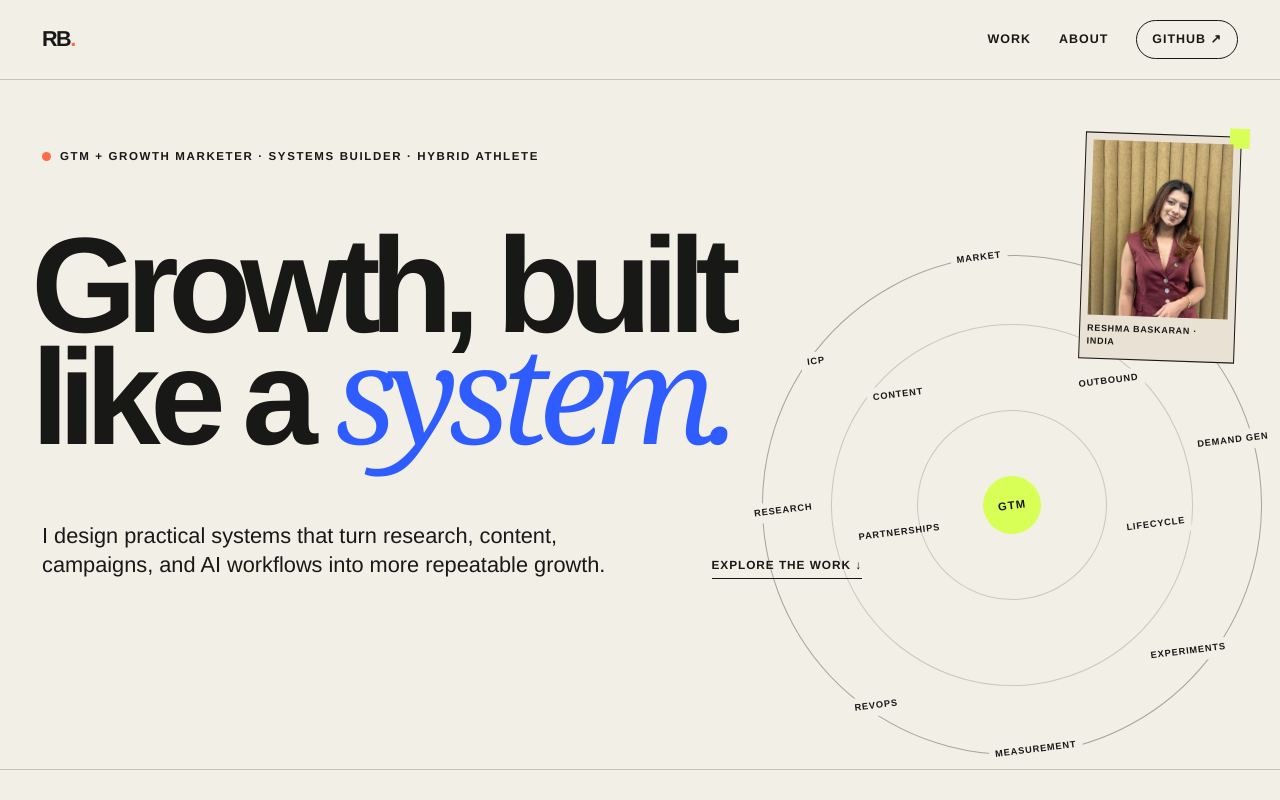
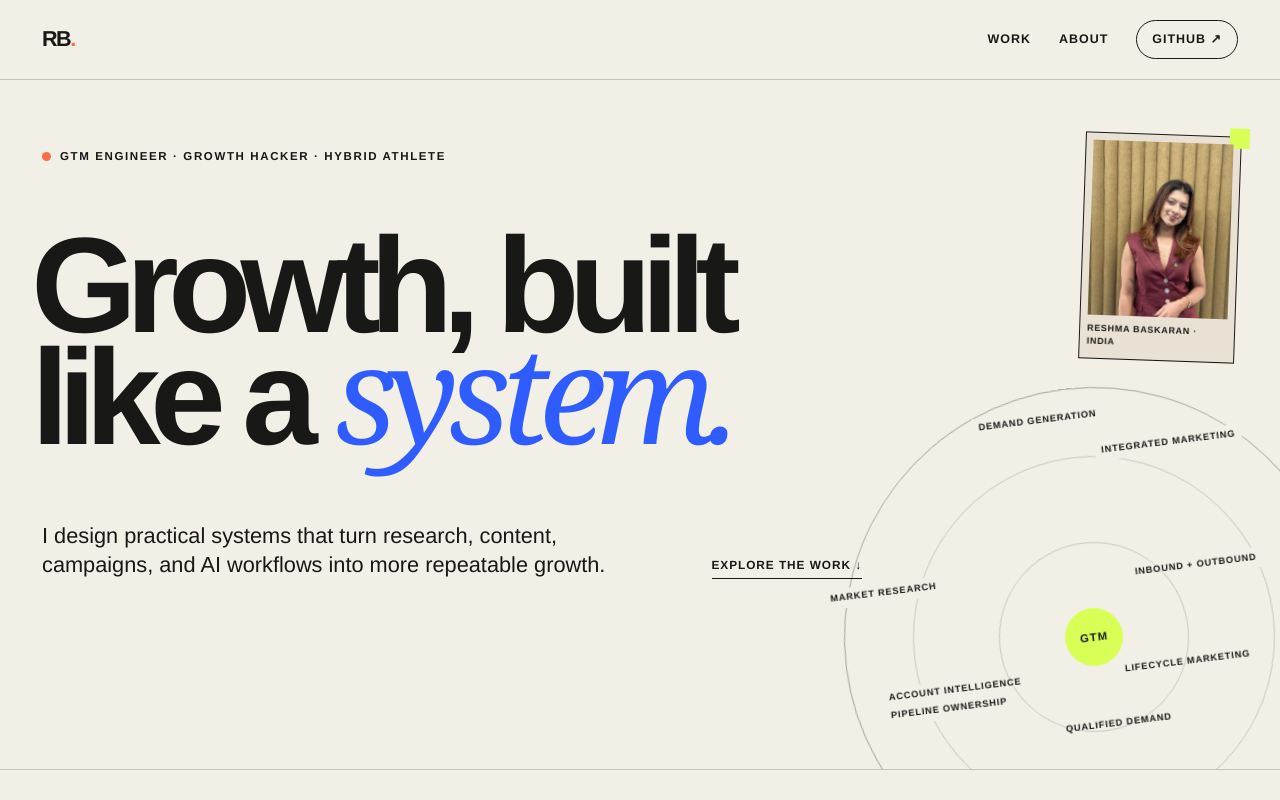
Before and after one commit to reshma-baskaran/reshma.baskaran, a Next.js app: page / in a window 1280 px wide. Shown: the top 800 px of the page. Built offline with nearby package versions, Linux system fonts and the light colour scheme.

Commit message:
Refine GTM orbit and project capabilities

```diff
--- a/app/globals.css
+++ b/app/globals.css
@@ -197,11 +197,12 @@ a {
 .hero-orbit {
   border: 1px solid rgba(24, 24, 22, 0.35);
   border-radius: 50%;
-  bottom: 14px;
+  animation: orbit-drift 18s ease-in-out infinite alternate;
+  bottom: -118px;
   height: 500px;
   position: absolute;
-  right: 18px;
-  transform: rotate(-7deg);
+  right: -64px;
+  transform-origin: center;
   width: 500px;
 }
 
@@ -245,64 +246,64 @@ a {
   white-space: nowrap;
 }
 
-.orbit-market {
-  left: 218px;
-  top: -10px;
-}
-
-.orbit-icp {
-  left: 57px;
-  top: 73px;
+.orbit-demand {
+  left: 154px;
+  top: 18px;
 }
 
 .orbit-positioning {
-  right: 42px;
-  top: 64px;
+  right: 78px;
+  top: 55px;
 }
 
 .orbit-research {
   left: -14px;
-  top: 217px;
+  top: 170px;
 }
 
-.orbit-demand {
-  right: -20px;
-  top: 202px;
-}
-
-.orbit-content {
-  left: 118px;
-  top: 116px;
-}
-
-.orbit-outbound {
-  right: 102px;
-  top: 128px;
-}
-
-.orbit-partnerships {
-  left: 87px;
-  top: 253px;
+.orbit-inbound {
+  right: 72px;
+  top: 180px;
 }
 
 .orbit-lifecycle {
-  right: 73px;
-  top: 276px;
+  right: 90px;
+  top: 275px;
 }
 
-.orbit-experiments {
-  bottom: 72px;
-  right: 48px;
+.orbit-qualified {
+  bottom: 150px;
+  left: 204px;
 }
 
-.orbit-revops {
-  bottom: 56px;
-  left: 62px;
+.orbit-account {
+  left: 32px;
+  top: 275px;
 }
 
-.orbit-measurement {
-  bottom: -7px;
-  left: 196px;
+.orbit-pipeline {
+  bottom: 185px;
+  left: 32px;
+}
+
+@keyframes orbit-drift {
+  from {
+    transform: rotate(-7deg) translate3d(0, 0, 0);
+  }
+
+  to {
+    transform: rotate(-4deg) translate3d(8px, -5px, 0);
+  }
+}
+
+@keyframes orbit-drift-mobile {
+  from {
+    transform: rotate(-7deg) scale(0.72) translate3d(0, 0, 0);
+  }
+
+  to {
+    transform: rotate(-4deg) scale(0.72) translate3d(8px, -5px, 0);
+  }
 }
 
 .work-section,
@@ -524,6 +525,7 @@ footer {
   }
 
   .hero-orbit {
+    animation-name: orbit-drift-mobile;
     bottom: auto;
     margin: 34px 0 -112px calc(50% - 250px);
     opacity: 0.72;
@@ -567,6 +569,10 @@ footer {
     scroll-behavior: auto;
   }
 
+  .hero-orbit {
+    animation: none;
+  }
+
   * {
     transition-duration: 0.01ms !important;
   }
--- a/app/page.tsx
+++ b/app/page.tsx
@@ -5,7 +5,7 @@ const projects = [
     title: "Helios ABM Engine",
     description:
       "An evidence-first account research engine with 866 buying-signal definitions, source-backed scoring, and real account cases.",
-    details: "Signal library · Research CLI · Evidence scoring",
+    details: "Signal library · Research engine · Account intelligence",
     cover: "projects/helios-abm-engine.png",
     href: "https://github.com/reshma-baskaran/helios-abm-engine",
   },
@@ -15,7 +15,7 @@ const projects = [
     title: "Outbound Research & Writing",
     description:
       "A source-backed method for account research, six-touch sequence design, and pre-launch copy QA.",
-    details: "Codex skill · Research map · Sequence validator",
+    details: "Account research · Message architecture · Sequence QA",
     cover: "projects/outbound-research-and-writing.png",
     href: "https://github.com/reshma-baskaran/outbound-research-and-writing",
   },
@@ -25,7 +25,7 @@ const projects = [
     title: "Relationship Intelligence Second Brain",
     description:
       "An Obsidian system that turns strategic conversations into relationship history, commitments, interests, and recurring briefs.",
-    details: "Codex skill · Vault tooling · Monthly digest",
+    details: "Relationship history · Open items · Recurring briefs",
     cover: "projects/relationship-intelligence-second-brain.png",
     href: "https://github.com/reshma-baskaran/relationship-intelligence-second-brain",
   },
@@ -55,7 +55,7 @@ export default function Home() {
       <section className="hero" id="top">
         <div className="hero-kicker">
           <span className="status-dot" aria-hidden="true" />
-          GTM + growth marketer · Systems builder · Hybrid athlete
+          GTM engineer · Growth hacker · Hybrid athlete
         </div>
         <figure className="hero-portrait">
           <img
@@ -79,18 +79,14 @@ export default function Home() {
           </a>
         </div>
         <div className="hero-orbit" aria-hidden="true">
-          <span className="orbit-label orbit-market">Market</span>
-          <span className="orbit-label orbit-icp">ICP</span>
-          <span className="orbit-label orbit-positioning">Positioning</span>
-          <span className="orbit-label orbit-research">Research</span>
-          <span className="orbit-label orbit-demand">Demand gen</span>
-          <span className="orbit-label orbit-content">Content</span>
-          <span className="orbit-label orbit-outbound">Outbound</span>
-          <span className="orbit-label orbit-partnerships">Partnerships</span>
-          <span className="orbit-label orbit-lifecycle">Lifecycle</span>
-          <span className="orbit-label orbit-experiments">Experiments</span>
-          <span className="orbit-label orbit-revops">RevOps</span>
-          <span className="orbit-label orbit-measurement">Measurement</span>
+          <span className="orbit-label orbit-demand">Demand generation</span>
+          <span className="orbit-label orbit-research">Market research</span>
+          <span className="orbit-label orbit-positioning">Integrated marketing</span>
+          <span className="orbit-label orbit-inbound">Inbound + outbound</span>
+          <span className="orbit-label orbit-lifecycle">Lifecycle marketing</span>
+          <span className="orbit-label orbit-qualified">Qualified demand</span>
+          <span className="orbit-label orbit-account">Account intelligence</span>
+          <span className="orbit-label orbit-pipeline">Pipeline ownership</span>
           <span className="orbit-center">GTM</span>
         </div>
       </section>
```
